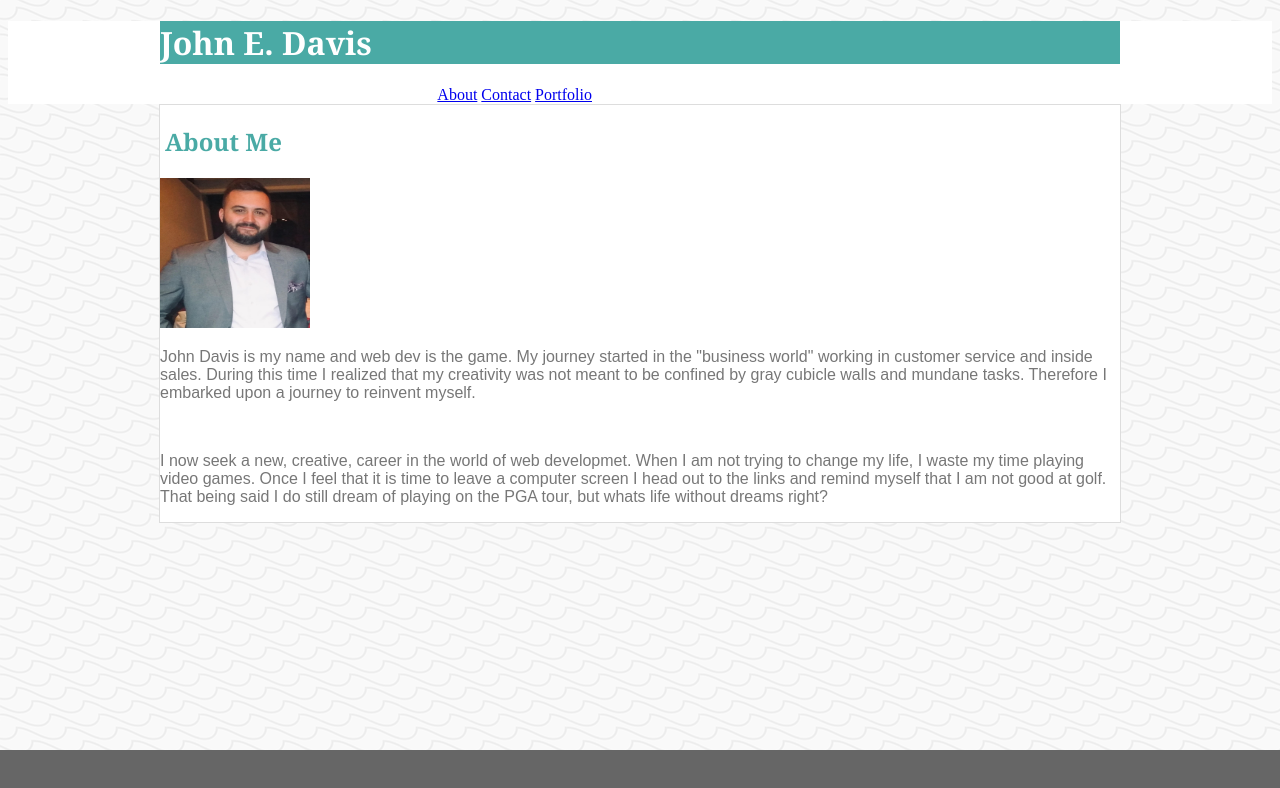
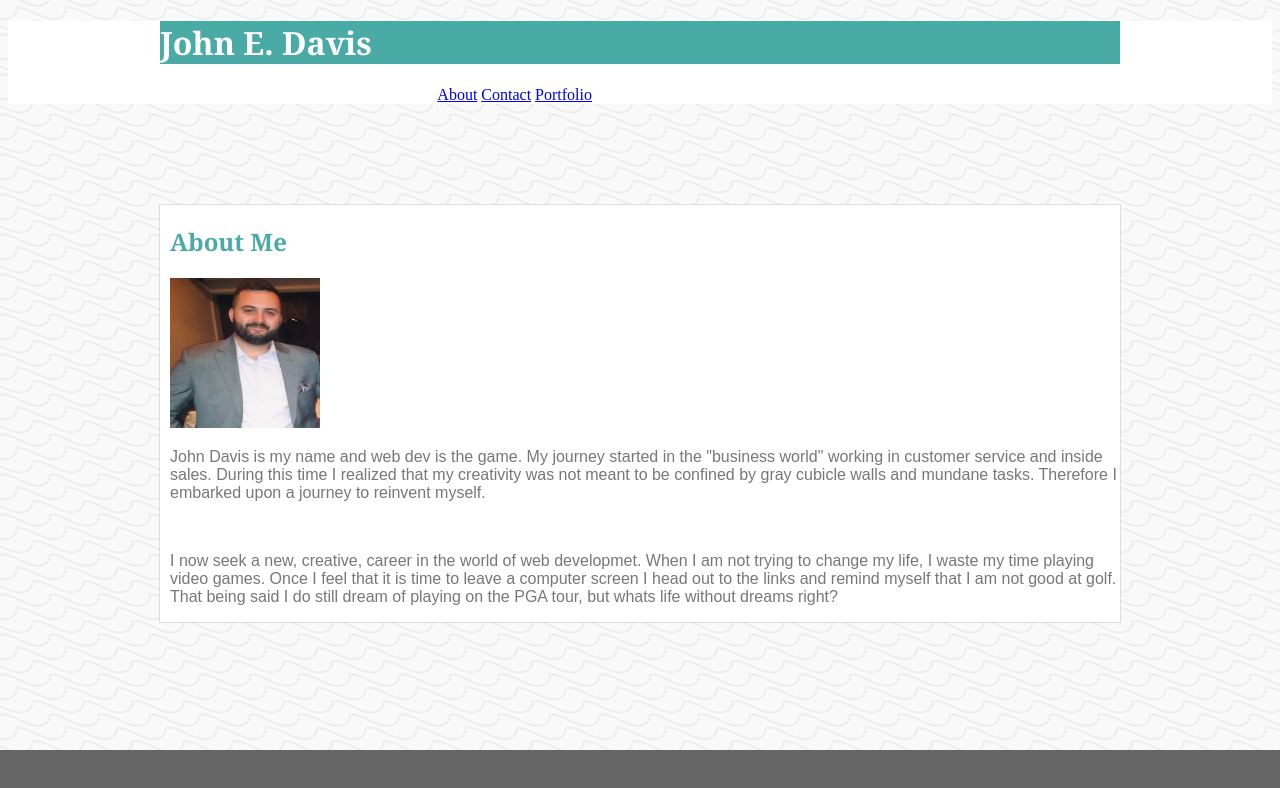
Before and after one commit to JEDavis624/JEDavis624_Portfolio, a plain HTML site: page index.html in a window 1280 px wide. Drawn offline with Linux system fonts and the light colour scheme; a script that the page names is missing.

Commit message:
adjusted margins on footer, p , headers

```diff
--- a/assets/css/style.css
+++ b/assets/css/style.css
@@ -1,6 +1,7 @@
 .container-width {
     max-width: 960px;
     margin: auto;
+    margin-bottom: 100px;
 }
 
 .header-container--inner .header-nav {
@@ -26,7 +27,7 @@ h1 {
 h2 {
     color: #4aaaa5;
     font-family: Georgia, 'Times New Roman', Times, serif;
-    margin-left: 5px;
+    margin-left: 10px;
     border-bottom: 2px;
     border-color: #777777;
 }
@@ -34,7 +35,7 @@ h2 {
 h3 {
     font-family: Arial, Helvetica, sans-serif;
     color: #777777;
-    margin-left: 5px;
+    margin-left: 10px;
 }
 
 h5 {
@@ -43,7 +44,7 @@ h5 {
 }
 
 input {
-    margin-left: 5px;
+    margin-left: 10px;
 }
 
 .messagebox {
@@ -54,11 +55,13 @@ input {
 p {
     color: #777777;
     font-family: Arial, Helvetica, sans-serif;
+    margin-left: 10px;
 }
 
 img{
     height: 150px;
     width: 150px;
+    margin-left: 10px;
 }
 
 body {
@@ -67,6 +70,7 @@ body {
 
 section {
             margin: 0;
+            margin-top: 50px;
             background-color: #ffffff;
             border-style: solid;
             border-width: 1px;
```
